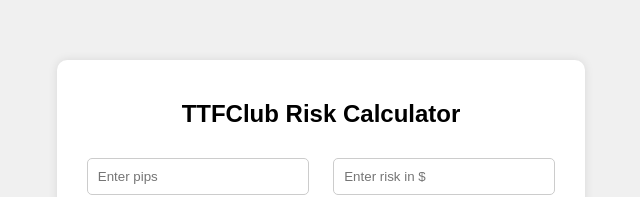
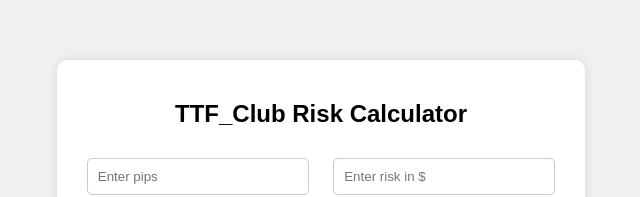
Before and after one commit to ttfclub/risk-calculator-, a plain HTML site: page index.html in a window 1280 px wide. Shown: the part 230-427 px from the top of the page, without its empty margins (319-959 px from the left). Drawn offline with Linux system fonts and the light colour scheme.

Commit message:
Update index.html

```diff
--- a/index.html
+++ b/index.html
@@ -8,7 +8,7 @@
 </head>
 <body>
   <div class="container">
-    <h2>TTFClub Risk Calculator</h2>
+    <h2>TTF_Club Risk Calculator</h2>
     <input type="number" id="pips" placeholder="Enter pips" />
     <input type="number" id="risk" placeholder="Enter risk in $"  style="margin-bottom: 10px;">
 <br>
```
